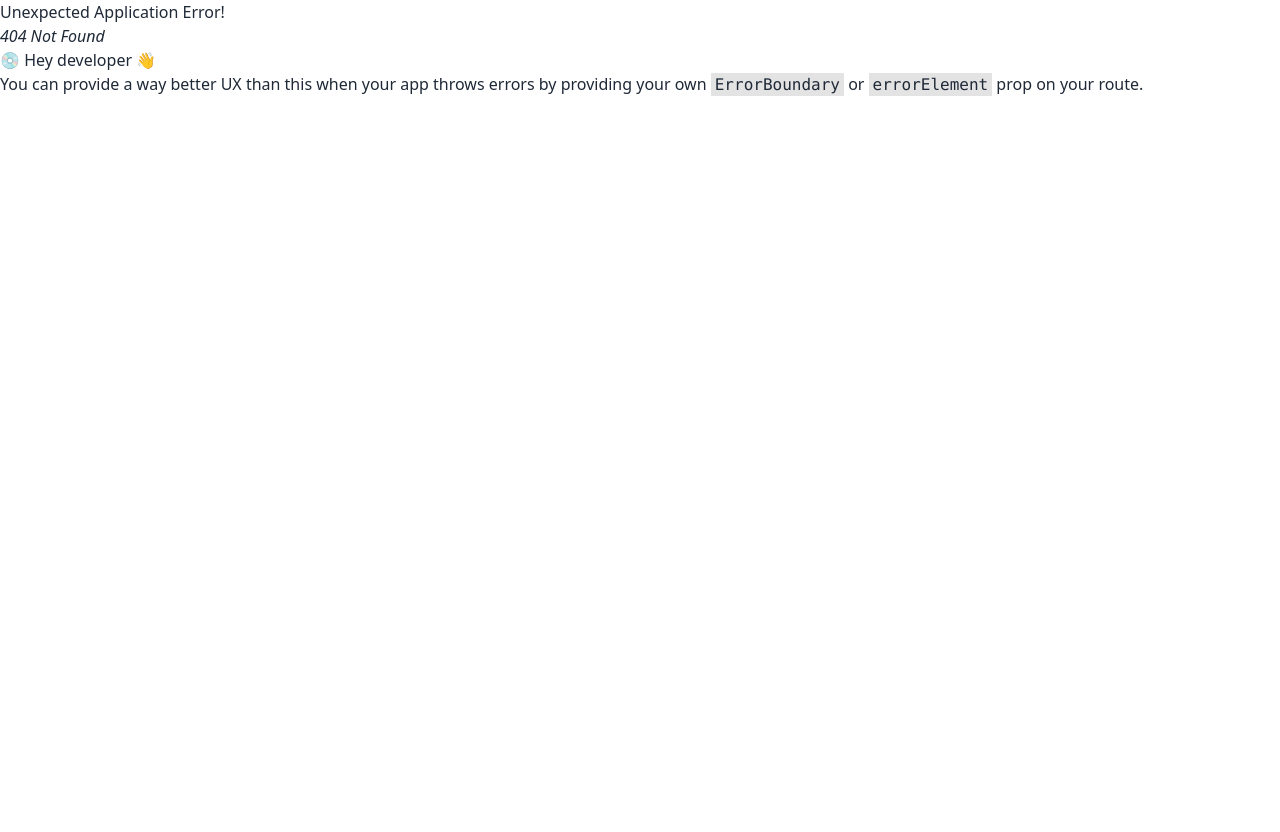
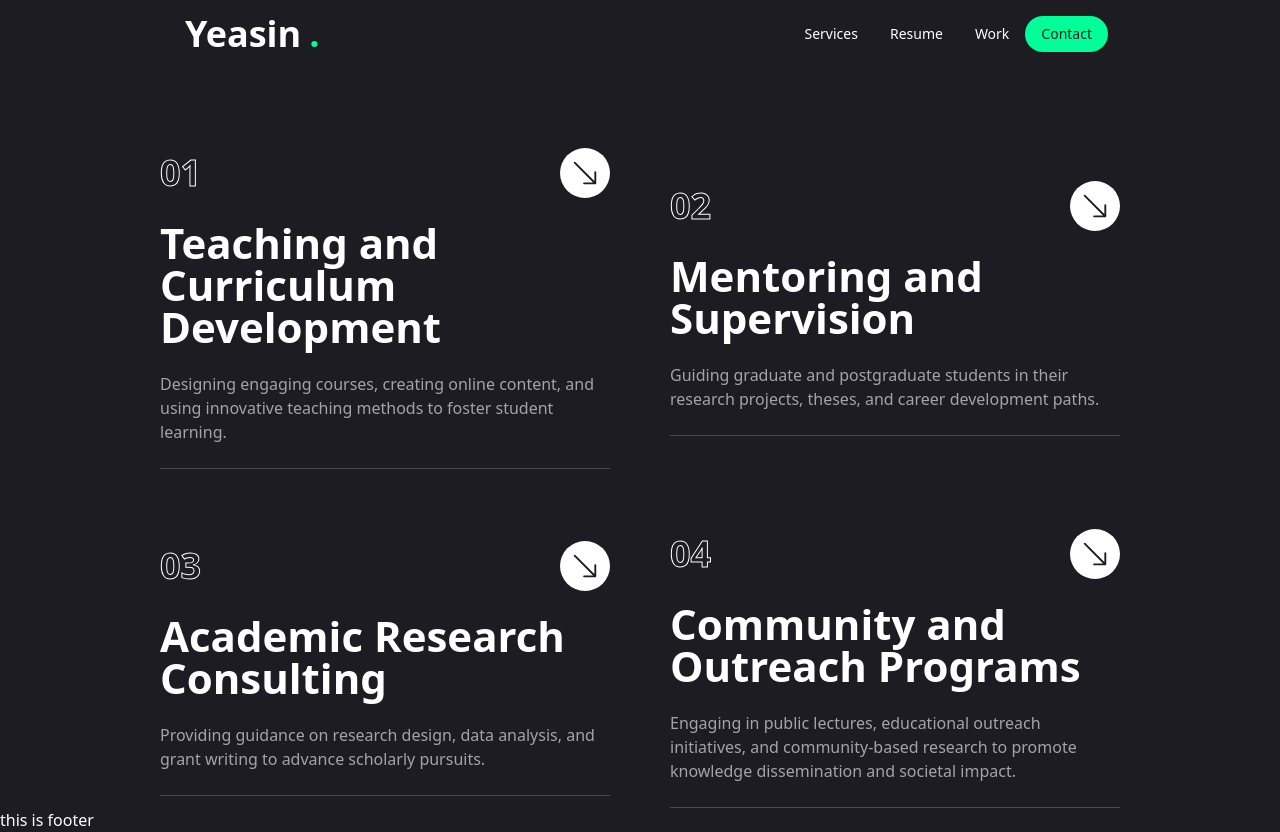
Before and after one commit to nusratnova5/professor-s-portfolio, a React (Vite) app: page /services in a window 1280 px wide. Before the commit this address had no page. Before the commit the page ends 800 px from the top, so only its background shows below. Built offline with nearby package versions, Linux system fonts and the light colour scheme.

Commit message:
services page added

```diff
--- /dev/null
+++ b/src/Components/Services/Services.jsx
@@ -0,0 +1,69 @@
+import { motion } from "framer-motion";
+import { Link } from 'react-router-dom';
+import { BsArrowDownRight } from 'react-icons/bs';
+const Services = () => {
+
+    const services = [
+        {
+            num: "01",
+            title: "Teaching and Curriculum Development",
+            description: "Designing engaging courses, creating online content, and using innovative teaching methods to foster student learning.",
+            href: "",
+        },
+        {
+            num: "02",
+            title: "Mentoring and Supervision",
+            description: "Guiding graduate and postgraduate students in their research projects, theses, and career development paths.",
+            href: "",
+        },
+        {
+            num: "03",
+            title: "Academic Research Consulting",
+            description: "Providing guidance on research design, data analysis, and grant writing to advance scholarly pursuits.",
+            href: "",
+        },
+        {
+            num: "04",
+            title: "Community and Outreach Programs",
+            description: "Engaging in public lectures, educational outreach initiatives, and community-based research to promote knowledge dissemination and societal impact.",
+            href: "",
+        }
+    ]
+    return (
+      <>
+        <style>
+        {`
+          .group:hover .text-outline-hover {
+            -webkit-text-stroke: 1px #00ff99;
+          }
+          .text-outline{
+          -webkit-text-stroke: 1px #ffffff;
+          }
+        `}
+      </style>
+        <div className='min-h-[80vh] flex flex-col justify-center py-12 lg:py-0'>
+            <div className='w-3/4 mx-auto'>
+                <div className='grid grid-cols-1 md:grid-cols-2 gap-[60px]'>
+                    {services.map((service, index) => {
+                        return (
+                            <div key={index} className='flex-1 flex flex-col justify-center gap-6 group'>
+                                <div className='w-full flex justify-between items-center'>
+                                    <div className='text-4xl text-transparent font-extrabold text-outline text-outline-hover transition-all duration-500 '>{service.num}</div>
+                                    <Link href={service.href}
+                                    className="w-[50px] h-[50px] rounded-full bg-white group-hover:bg-accent transition-all duration-500 flex justify-center items-center hover:-rotate-45"
+                                    ><BsArrowDownRight className="text-primary text-3xl" /></Link>
+                                </div>
+                                <h2 className="text-[42px] font-bold leading-none text-white group-hover:text-accent transition-all duration-500">{service.title}</h2>
+                                <p className="text-white/60">{service.description}</p>
+                                <div className='border-b border-white/20 w-full'></div>
+                            </div>
+                        )
+                    })}
+                </div>
+            </div>
+        </div>
+      </>
+    );
+};
+
+export default Services;
--- a/src/Components/Shared/Navbar.jsx
+++ b/src/Components/Shared/Navbar.jsx
@@ -9,7 +9,7 @@ const Navbar = () => {
             </div>
             <div className="flex-none inline-block">
                 <ul className="menu menu-horizontal px-1">
-                    <li><Link className='hover:border-b-4 hover:border-accent hover:text-accent rounded-none '>Services</Link></li>
+                    <li><Link to="/services" className='hover:border-b-4 hover:border-accent hover:text-accent rounded-none '>Services</Link></li>
                     <li><Link className='hover:border-b-4 hover:border-accent hover:text-accent rounded-none '>Resume</Link></li>
                     <li><Link className='hover:border-b-4 hover:border-accent hover:text-accent rounded-none '>Work</Link></li>
                     <li><Link className='bg-accent text-primary rounded-full hover:bg-accent-hover'>Contact</Link></li>
--- a/src/Routes/Routes.jsx
+++ b/src/Routes/Routes.jsx
@@ -3,6 +3,7 @@ import MainLayout from "../Layouts/MainLayout";
 import Home from "../Components/Home/Home";
 import Dashboard from "../Components/Dashboard/Dashboard";
 import DashboardLayout from "../Layouts/DashboardLayout";
+import Services from "../Components/Services/Services";
 
 export const router = createBrowserRouter([
     {
@@ -12,6 +13,10 @@ export const router = createBrowserRouter([
             {
                 path: "/",
                 element: <Home />
+            },
+            {
+                path: "/services",
+                element: <Services />
             }
         ]
     },
```
